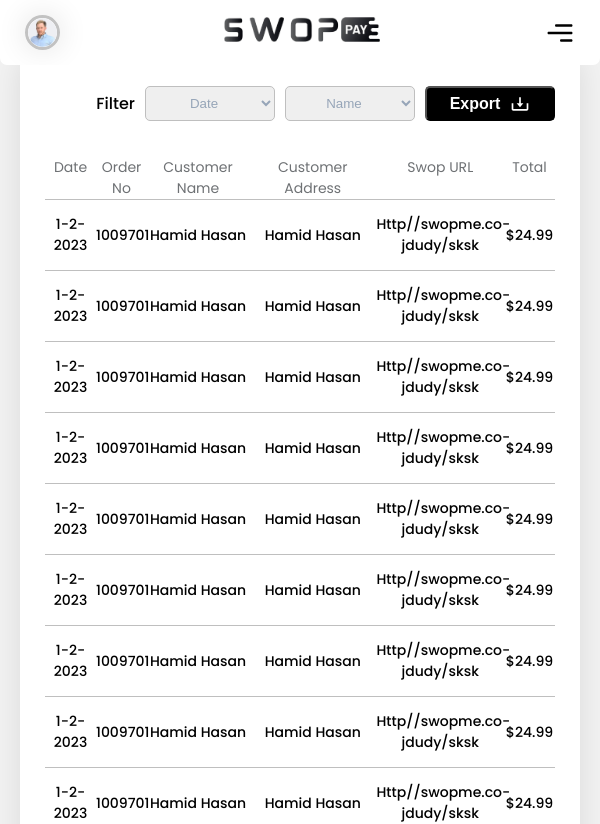
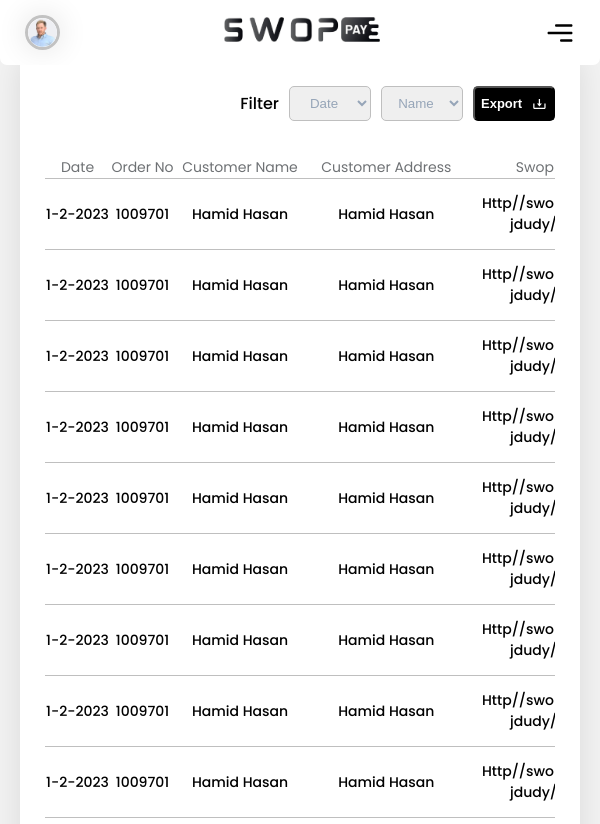
Before and after one commit to AbdullahEsha/swop-pay, a Next.js app: page /invoice in a window 600 px wide. Shown: the top 824 px of the page. Built offline with nearby package versions, Linux system fonts and the light colour scheme.

Commit message:
update invoice page

```diff
--- a/src/styles/globals.css
+++ b/src/styles/globals.css
@@ -224,6 +224,20 @@
   .hide-pc-view {
     display: block;
   }
+  .filter select {
+    width: 82px;
+  }
+  .filter button {
+    width: 82px;
+    font-size: 13px;
+  }
+  .table {
+    overflow-x: auto;
+  }
+  .table-head,
+  .table-body {
+    width: 650px;
+  }
 }
 @media only screen and (min-width: 451px) and (max-width: 550px) {
   .container {
@@ -247,6 +261,21 @@
   }
   .hide-pc-view {
     display: block;
+  }
+  .filter select {
+    width: 82px;
+  }
+  .filter button {
+    width: 82px;
+    font-size: 13px;
+  }
+
+  .table {
+    overflow-x: auto;
+  }
+  .table-head,
+  .table-body {
+    width: 650px;
   }
 }
 @media only screen and (min-width: 350px) and (max-width: 450px) {
@@ -2169,11 +2198,17 @@
     margin: 90px auto 50px;
     padding: 15px;
   }
+  .invoice-top-panel {
+    justify-content: center;
+  }
 }
 @media only screen and (min-width: 350px) and (max-width: 450px) {
   .profile-container {
     margin: 90px auto 50px;
     padding: 15px;
+  }
+  .invoice-top-panel {
+    justify-content: center;
   }
 }
 /* ============================= Invoice Page End ========================= */
```
